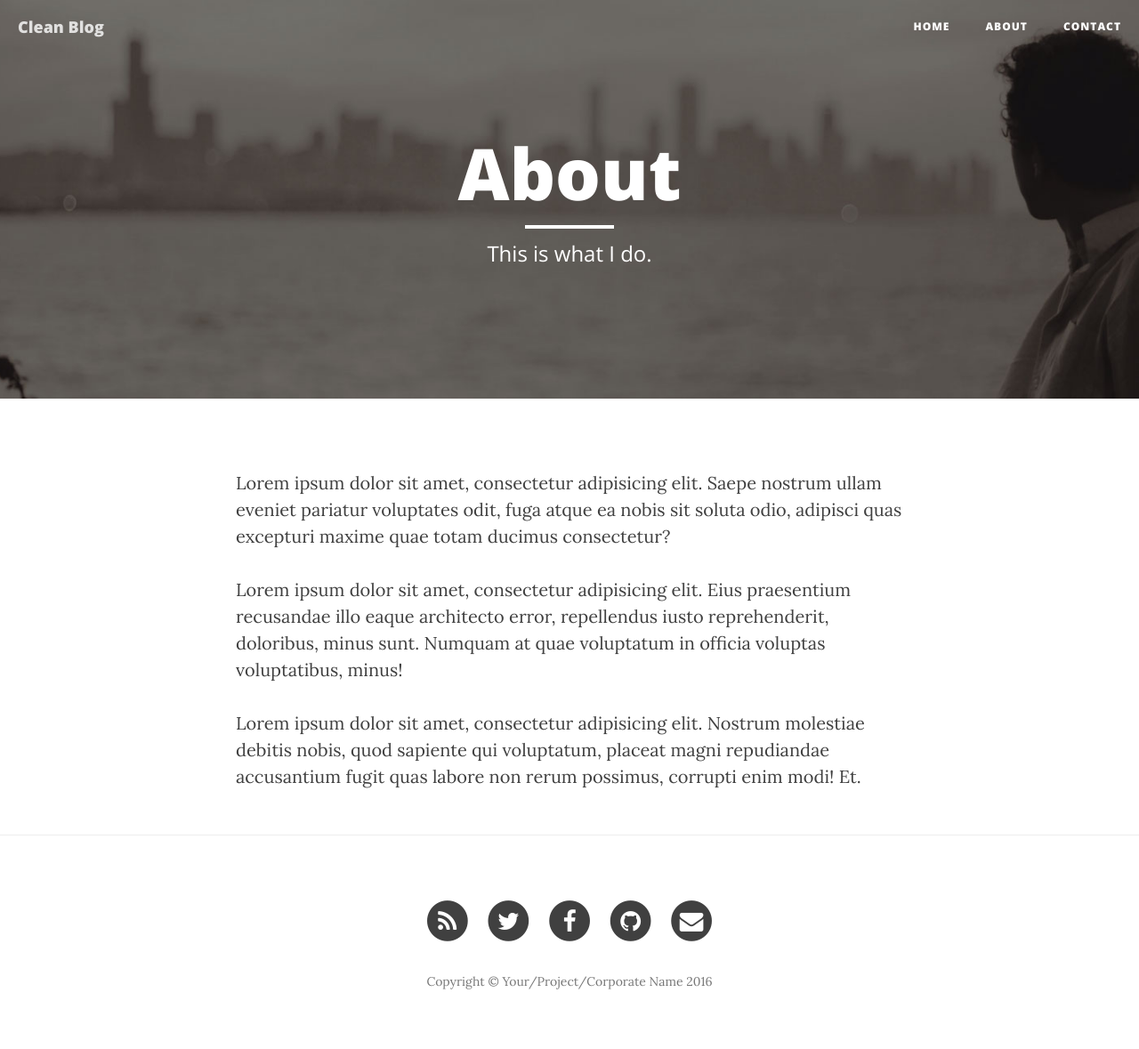
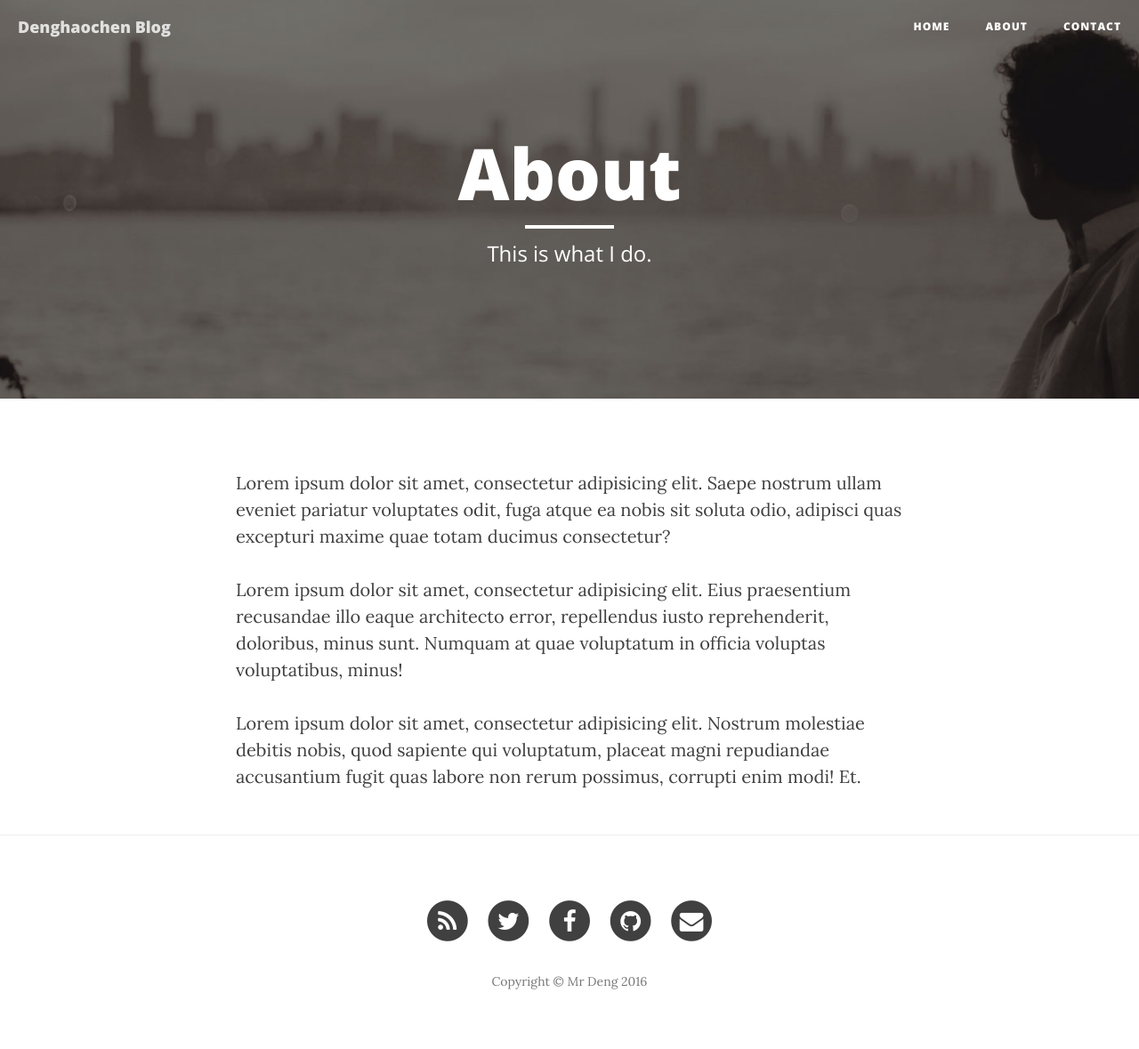
Before and after one commit to chengzichen/chengzichen.github.io, a Jekyll site: the page built from about.html, in a window 1280 px wide. Shown: the whole page at 89% size. Built offline with Jekyll 4.4.1, drawn with Linux system fonts in a browser that asks for light colours; nearby versions of some CDN libraries.

Commit message:
修改名称

```diff
--- a/_config.yml
+++ b/_config.yml
@@ -1,15 +1,15 @@
 # Site settings
-title: Clean Blog
+title: Denghaochen Blog
 header-img: img/home-bg.jpg
 email: 13340199938@163.com
-copyright_name: Your/Project/Corporate Name
-description: "Write your site description here. It will be used as your sites meta description as well!"
+copyright_name: Mr Deng
+description: "不忘初心,方能始终"
 baseurl: "https://chengzichen.github.io/"
 url: "https://chengzichen.github.io/"
 twitter_username: SBootstrap
 github_username:  davidtmiller
 facebook_username:  StartBootstrap
-email_username:  your-email@yourdomain.com
+email_username:  13340199938@163.com
 
 # Google Analytics
 # To enable google analytics, uncomment below line with a valid Google Tracking ID
```
